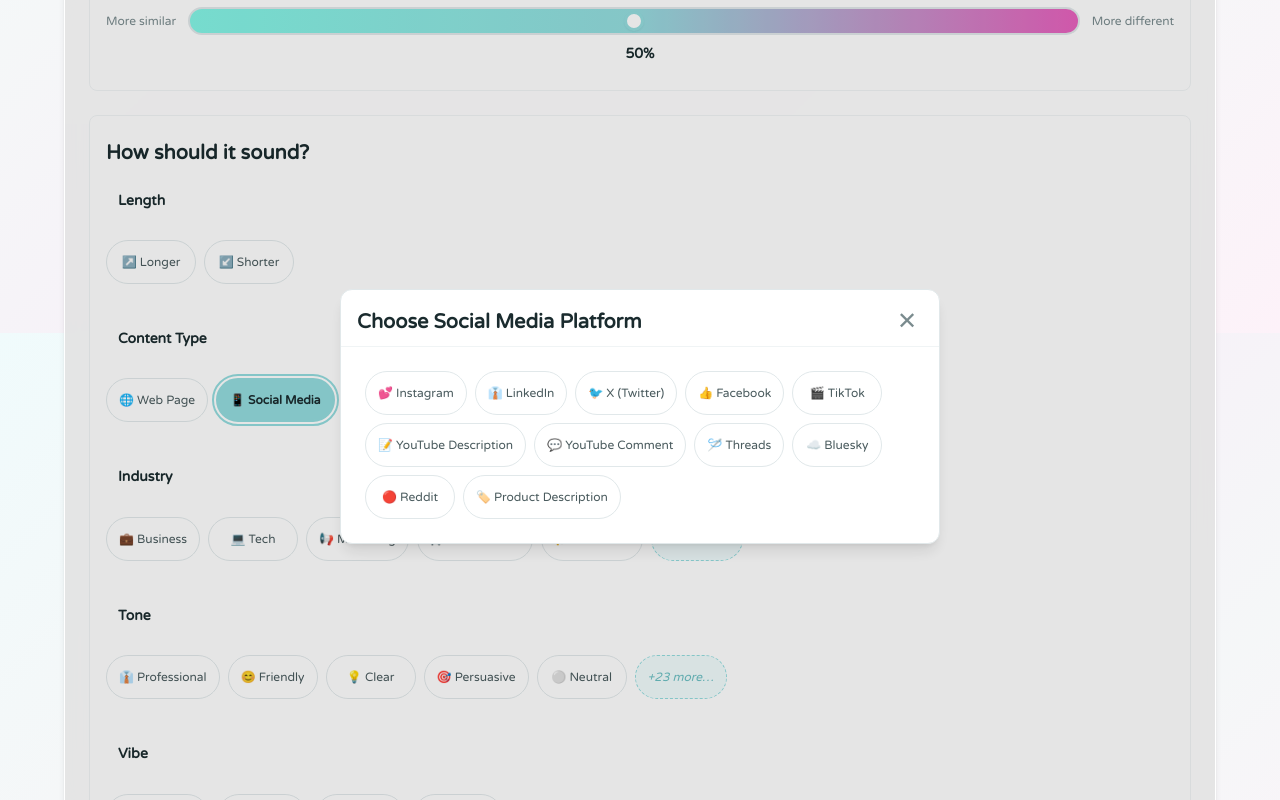
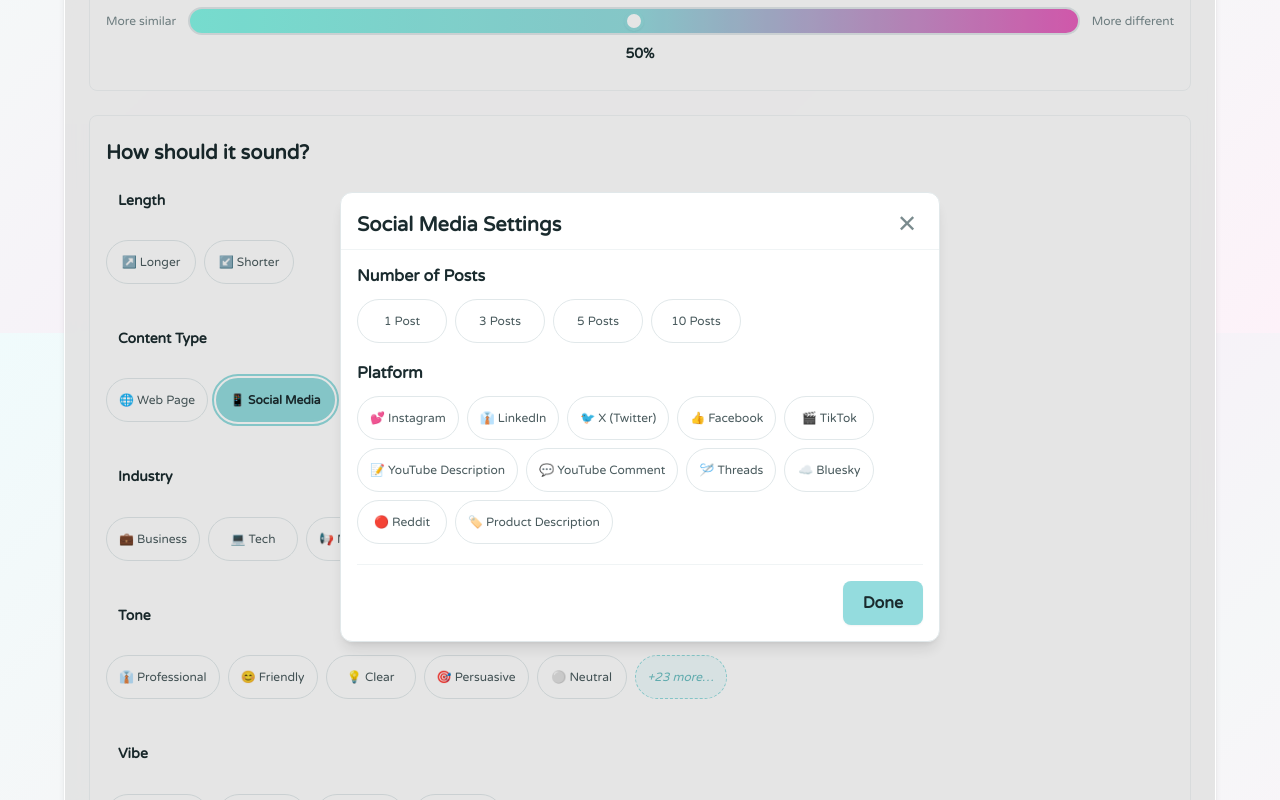
Before and after one commit to cd-space-dot-dot/web-copy-polisher-frontend, a React (Vite) app: page / in a window 1280 px wide. Both pictures are taken after a click on the button "📱 Social Media". Shown: the part 1267-2067 px from the top of the page. Built offline with nearby package versions, Linux system fonts and the light colour scheme; a web font is replaced by a local one.

Commit message:
re-order and re-style action output buttons, better thread spacing in history section, better bookmark functionality for session bookmarks, social media chip allows choosing # of posts and displays platform after selection

```diff
--- a/src/components/ChipSelector.jsx
+++ b/src/components/ChipSelector.jsx
@@ -357,7 +357,29 @@ export default function ChipSelector({ selectedChips, onChipsChange }) {
                             `Selection #${selectionIndex + 1} - AI weight: ${Math.round(fadeProps.aiWeight * 100)}%` :
                             undefined}
                         >
-                          {chip.label}
+                          {(() => {
+                            // Special handling for social media chip to show selected platform
+                            if (category.id === 'content-type' && chip.value === 'social' && isSelected) {
+                              const selectedPlatform = selectedChips.single?.['social-platform'];
+                              if (selectedPlatform) {
+                                const platformLabels = {
+                                  "instagram": "Instagram",
+                                  "linkedin": "LinkedIn",
+                                  "twitter": "X (Twitter)",
+                                  "facebook": "Facebook",
+                                  "tiktok": "TikTok",
+                                  "youtube-description": "YouTube Description",
+                                  "youtube-comment": "YouTube Comment",
+                                  "threads": "Threads",
+                                  "bluesky": "Bluesky",
+                                  "reddit": "Reddit",
+                                  "product-description": "Product Description"
+                                };
+                                return `📱 Social Media: ${platformLabels[selectedPlatform] || selectedPlatform}`;
+                              }
+                            }
+                            return chip.label;
+                          })()}
                         </button>
                       );
                     })}
@@ -396,10 +418,44 @@ export default function ChipSelector({ selectedChips, onChipsChange }) {
         <div className="modal-overlay" onClick={() => setShowSocialModal(false)}>
           <div className="modal-content" onClick={(e) => e.stopPropagation()}>
             <div className="modal-header">
-              <h3>Choose Social Media Platform</h3>
+              <h3>Social Media Settings</h3>
               <button className="modal-close" onClick={() => setShowSocialModal(false)}>✕</button>
             </div>
             <div className="modal-body">
+              <div className="social-modal-section">
+                <h4>Number of Posts</h4>
+                <div className="post-count-chips">
+                  {[
+                    { value: "1", label: "1 Post" },
+                    { value: "3", label: "3 Posts" },
+                    { value: "5", label: "5 Posts" },
+                    { value: "10", label: "10 Posts" }
+                  ].map((count) => {
+                    const isSelected = (selectedChips.single && selectedChips.single['post-count']) === count.value;
+                    return (
+                      <button
+                        key={count.value}
+                        type="button"
+                        className={`chip ${isSelected ? 'chip--selected' : ''}`}
+                        onClick={() => {
+                          onChipsChange({
+                            ...selectedChips,
+                            single: {
+                              ...selectedChips.single,
+                              'post-count': isSelected ? undefined : count.value
+                            }
+                          });
+                        }}
+                      >
+                        {count.label}
+                      </button>
+                    );
+                  })}
+                </div>
+              </div>
+
+              <div className="social-modal-section">
+                <h4>Platform</h4>
                 <div className="social-platforms-chips">
                   {[
                     { value: "instagram", label: "💕 Instagram" },
@@ -422,7 +478,6 @@ export default function ChipSelector({ selectedChips, onChipsChange }) {
                         className={`chip ${isSelected ? 'chip--selected' : ''}`}
                         onClick={() => {
                           handleSocialPlatformClick(platform.value);
-                        setShowSocialModal(false);
                         }}
                       >
                         {platform.label}
@@ -431,6 +486,16 @@ export default function ChipSelector({ selectedChips, onChipsChange }) {
                   })}
                 </div>
               </div>
+
+              <div className="modal-actions">
+                <button
+                  className="btn-primary"
+                  onClick={() => setShowSocialModal(false)}
+                >
+                  Done
+                </button>
+              </div>
+            </div>
           </div>
         </div>
       )}
--- a/src/components/RevisedOutput.jsx
+++ b/src/components/RevisedOutput.jsx
@@ -60,7 +60,7 @@ export default function RevisedOutput({
 
       <div className="action-row">
         <button
-          className="btn-secondary"
+          className="btn-ghost"
           onClick={handleCopy}
           title="Copy polished text to clipboard"
           aria-label="Copy polished text to clipboard"
@@ -68,18 +68,9 @@ export default function RevisedOutput({
           {copied ? '✅ Copied!' : '📋 Copy Text'}
         </button>
 
-        <button
-          className="btn-outline"
-          onClick={handleEditOriginal}
-          title="Edit the original text input"
-          aria-label="Edit the original text input"
-        >
-          📝 Edit Original
-        </button>
-
         {sessionHistoryCount > 0 && onViewHistory && (
           <button
-            className="btn-outline"
+            className="btn-ghost"
             onClick={onViewHistory}
             title={`View session history with ${sessionHistoryCount} versions`}
             aria-label={`View session history with ${sessionHistoryCount} versions`}
@@ -87,6 +78,15 @@ export default function RevisedOutput({
             📋 History ({sessionHistoryCount})
           </button>
         )}
+
+        <button
+          className="btn-teal"
+          onClick={handleEditOriginal}
+          title="Edit the original text input"
+          aria-label="Edit the original text input"
+        >
+          📝 Edit Original
+        </button>
       </div>
     </>
   );
--- a/src/index.css
+++ b/src/index.css
@@ -274,6 +274,32 @@ button {
 .btn-outline:hover:not(:disabled) {
   background-color: var(--primary);
   color: var(--text-primary);
+}
+
+.btn-ghost {
+  background-color: transparent;
+  color: var(--text-secondary);
+  border: none;
+  font-weight: 500;
+}
+
+.btn-ghost:hover:not(:disabled) {
+  background-color: var(--background-alt);
+  color: var(--text-primary);
+  transform: translateY(-1px);
+}
+
+.btn-teal {
+  background-color: rgba(20, 184, 166, 0.1);
+  color: var(--primary);
+  border: 1px solid rgba(20, 184, 166, 0.3);
+  font-weight: 600;
+}
+
+.btn-teal:hover:not(:disabled) {
+  background-color: rgba(20, 184, 166, 0.15);
+  border-color: var(--primary);
+  transform: translateY(-1px);
 }
 
 .btn-outline.active {
@@ -965,11 +991,31 @@ button:focus {
   padding: var(--space-6);
 }
 
+.social-modal-section {
+  margin-bottom: var(--space-5);
+}
+
+.social-modal-section h4 {
+  margin: 0 0 var(--space-3) 0;
+  color: var(--text-primary);
+  font-family: var(--font-headings);
+  font-size: var(--text-base);
+  font-weight: 600;
+}
+
+.post-count-chips,
 .social-platforms-chips {
   display: flex;
   flex-wrap: wrap;
   gap: var(--space-2);
-  padding: var(--space-2);
+}
+
+.modal-actions {
+  display: flex;
+  justify-content: flex-end;
+  padding-top: var(--space-4);
+  border-top: 1px solid var(--border-light);
+  margin-top: var(--space-4);
 }
 
 @keyframes slideUp {
@@ -2013,12 +2059,37 @@ textarea {
 .thread-info {
   background: var(--background-alt);
   border: 1px solid var(--border-light);
-  padding: var(--space-2) var(--space-3);
+  padding: var(--space-3);
   border-radius: var(--radius-sm);
   margin-bottom: var(--space-4);
   display: flex;
   align-items: center;
   justify-content: space-between;
+  gap: var(--space-4);
+}
+
+.thread-info-main {
+  display: flex;
+  align-items: center;
+  gap: var(--space-4);
+  flex: 1;
+}
+
+.thread-stats {
+  display: flex;
+  align-items: center;
+  gap: var(--space-3);
+}
+
+.threads-count,
+.current-thread {
+  font-family: var(--font-mono);
+  font-size: var(--text-xs);
+  color: var(--text-muted);
+}
+
+.current-thread {
+  color: var(--text-secondary);
 }
 
 .thread-info span {
@@ -2031,7 +2102,17 @@ textarea {
   font-family: var(--font-ui) !important;
   color: var(--success) !important;
   font-size: var(--text-xs);
-  cursor: help;
+  cursor: pointer;
+  background: none;
+  border: none;
+  padding: var(--space-1) var(--space-2);
+  border-radius: var(--radius-sm);
+  transition: var(--transition);
+}
+
+.permalink-hint:hover {
+  background: var(--success-bg);
+  color: var(--success-dark);
 }
 
 .history-placeholder {
@@ -2131,18 +2212,20 @@ textarea {
 }
 
 .version-entry {
-  background: var(--background-alt);
   border-radius: var(--radius);
   padding: var(--space-4);
   border-left: 4px solid var(--primary);
   border-top-left-radius: calc(var(--radius) + 2px);
   border-bottom-left-radius: calc(var(--radius) + 2px);
   transition: var(--transition);
+  /* Soft teal background for revisions */
+  background: rgba(20, 184, 166, 0.03);
 }
 
 .version-entry.original {
   border-left-color: var(--secondary);
-  background: rgba(199, 146, 202, 0.05);
+  /* Soft magenta background for originals */
+  background: rgba(199, 146, 202, 0.03);
 }
 
 .version-entry:hover {
@@ -2300,7 +2383,20 @@ textarea {
   .thread-info {
     flex-direction: column;
     align-items: flex-start;
+    gap: var(--space-3);
+  }
+
+  .thread-info-main {
+    width: 100%;
+    flex-direction: column;
+    align-items: flex-start;
     gap: var(--space-2);
+  }
+
+  .thread-stats {
+    flex-direction: column;
+    align-items: flex-start;
+    gap: var(--space-1);
   }
 
   .version-text-container p {
```
Also changed, not shown: src/components/SessionHistory.jsx (+26 -4 lines). Lines whose indentation alone changed are shown as unchanged.
